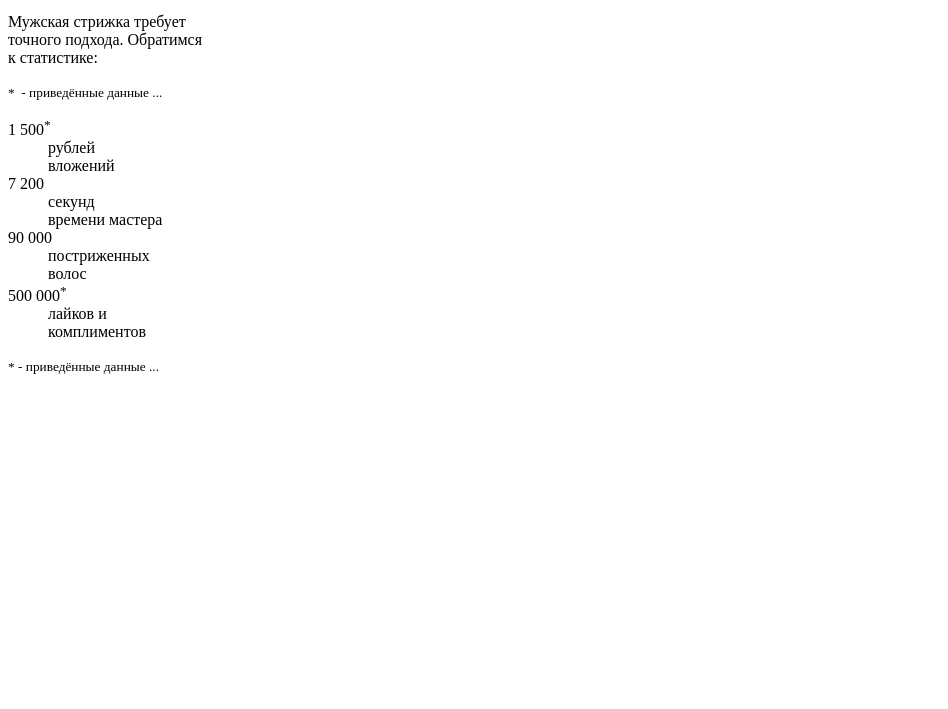
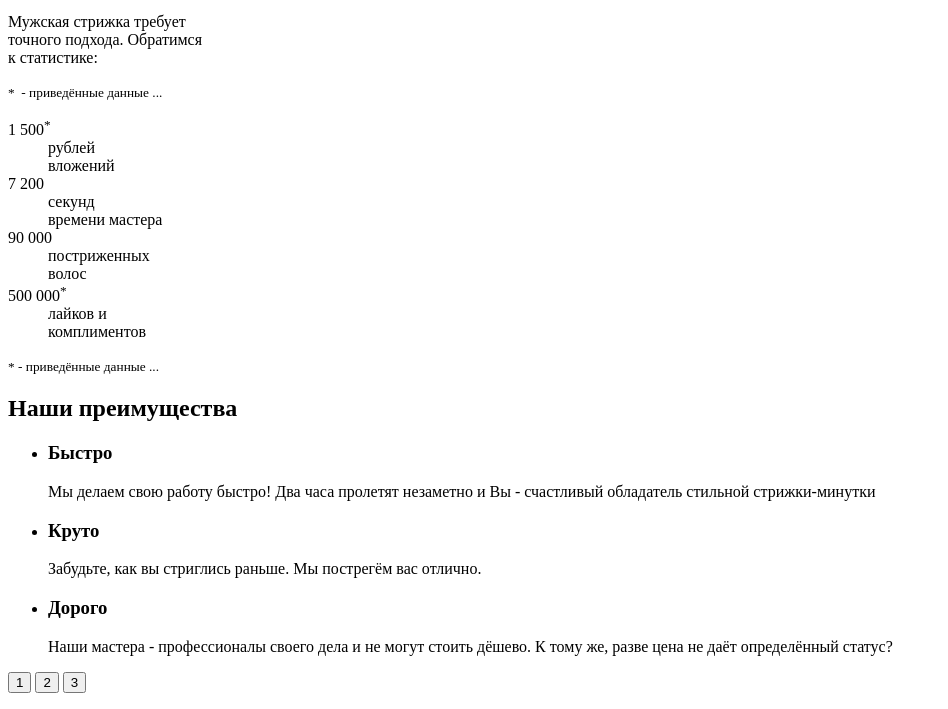
Before and after one commit to timur-rgm/barbershop, a plain HTML site: page index.html in a window 1280 px wide. Shown: the part 353-1062 px from the top of the page, without its empty margins (0-948 px from the left). Before the commit the page ends 800 px from the top, so only its background shows below. Drawn offline with Linux system fonts and the light colour scheme.

Commit message:
Свёрстана секция advantages блока main

```diff
--- a/index.html
+++ b/index.html
@@ -115,6 +115,46 @@
         * - приведённые данные ...
       </small>
     </section>
+    <section class="advantages">
+      <h2 class="visually-hidden">Наши преимущества</h2>
+      <!-- Обвертка. Применили миксование: .advantages__wrapper для позиционирования, .slider для слайдера -->
+      <div class="advantages__wrapper slider">
+        <ul class="advantages__list slider__list">
+          <!-- Модификатор .advantages__item--fast для разных картинок -->
+         <li class="advantages__item advantages__item--fast slider__item">
+            <h3 class="advantages__title">
+             Быстро
+           </h3>
+           <p  class="advantages__description">
+              Мы делаем свою работу быстро! Два часа пролетят незаметно и Вы - счастливый обладатель стильной стрижки-минутки
+            </p>
+          </li>
+          <li class="advantages__item advantages__item--cool slider__item">
+            <h3 class="advantages__title">
+              Круто
+            </h3>
+            <p  class="advantages__description">
+              Забудьте, как вы стриглись раньше. Мы пострегём вас отлично.
+           </p>
+         </li>
+         <li class="advantages__item advantages__item--price slider__item">
+           <h3 class="advantages__title">
+              Дорого
+           </h3>
+            <p  class="advantages__description">
+             Наши мастера - профессионалы своего дела и не могут стоить дёшево. К тому же, разве цена не даёт определённый статус?
+            </p>
+          </li>
+        </ul>
+        <!-- Кнопки слайдера. Не относятся в блоку преимуществ, однако позиционируем с помощью .advantages__toogles-->
+        <p class="advantages__toogles slider__toogles">
+          <!-- .slider__toogle--current - модификатор активной кнопки слайдера -->
+          <button class="slider__toogle slider__toogle--current" type="button">1</button>
+          <button class="slider__toogle" type="button">2</button>
+          <button class="slider__toogle" type="button">3</button>
+        </p>
+      </div>
+    </section>
   </main>
 </body>
 </html>
```
